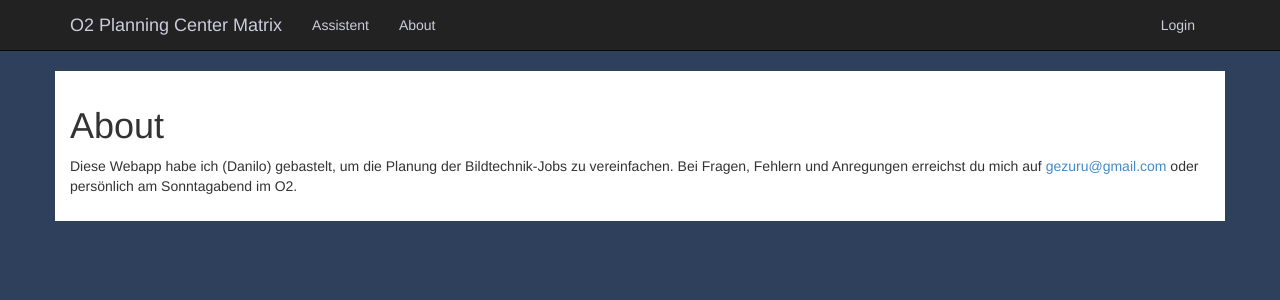
After one commit to dbrgn/pcs-matrix, a Flask app: page /about/ in a window 1280 px wide. The commit adds this page. Shown: the top 300 px of the page. Run offline with Flask 2, Linux system fonts and the light colour scheme; some libraries are stand-ins or nearby versions.

Commit message:
Added about page, tuned details

```diff
--- a/server.py
+++ b/server.py
@@ -80,7 +80,7 @@ def inject_login_status():
 ### AUTH ###
 
 
-@app.route('/login')
+@app.route('/login/')
 def login():
     """OAuth login: Obtain a request token and redirect user to authorization
     page."""
@@ -117,15 +117,15 @@ def oauth_callback():
     session['access_token_secret'] = resource_owner_secret
 
     # Redirect to home page
-    flash('Login successful.')
+    flash('Login erfolgreich.')
     return redirect(url_for('home'))
 
 
-@app.route('/logout')
+@app.route('/logout/')
 def logout():
     """Clear session."""
     session.clear()
-    flash('You were logged out.')
+    flash('Du wurdest abgemeldet.')
     return redirect(url_for('home'))
 
 
@@ -247,6 +247,12 @@ def matrix():
     return render_template('matrix.html', **context)
 
 
+@app.route('/about/', methods=['GET'])
+def about():
+    """About this webapp."""
+    return render_template('about.html')
+
+
 if __name__ == '__main__':
     if OAUTH_KEY is None:
         raise EnvironmentError('Please set OAUTH_KEY env variable.')
--- /dev/null
+++ b/templates/about.html
@@ -0,0 +1,14 @@
+{% extends 'base.html' %}
+
+{% block bodyclass %}about{% endblock %}
+
+{% block content %}
+
+    <h1>About</h1>
+
+    <p>Diese Webapp habe ich (Danilo) gebastelt, um die Planung der
+    Bildtechnik-Jobs zu vereinfachen. Bei Fragen, Fehlern und Anregungen
+    erreichst du mich auf {{ "gezuru@gmail.com"|urlize }} oder persönlich am
+    Sonntagabend im O2.</p>
+
+{% endblock %}
--- a/templates/base.html
+++ b/templates/base.html
@@ -25,9 +25,9 @@
                     </ul>
                     <ul class="nav navbar-nav navbar-right">
                         {% if is_logged_in %}
-                            <li><a href="/logout">Logout</a></li>
+                            <li><a href="/logout/">Logout</a></li>
                         {% else %}
-                            <li><a href="/login">Login</a></li>
+                            <li><a href="/login/">Login</a></li>
                         {% endif %}
                     </ul>
                 </div>
--- a/templates/step0.html
+++ b/templates/step0.html
@@ -18,7 +18,7 @@
         </div>
 
         <div class="spacer-20">
-            <input class="btn btn-primary" type="submit" value="Weiter">
+            <input class="btn btn-primary" type="submit" value="Weiter (1/3)">
         </div>
 
     </form>
--- a/templates/step1.html
+++ b/templates/step1.html
@@ -23,7 +23,7 @@
         <input type="hidden" name="end_date" value="{{ end_date }}">
 
         <div class="spacer-20">
-            <input type="submit" class="btn btn-primary" value="Weiter">
+            <input type="submit" class="btn btn-primary" value="Weiter (2/3)">
         </div>
 
     </form>
--- a/templates/step2.html
+++ b/templates/step2.html
@@ -37,7 +37,7 @@
         <input type="hidden" name="service_type" value="{{ service_type }}">
 
         <div class="spacer-20">
-            <input class="btn btn-primary" type="submit" value="Weiter">
+            <input class="btn btn-primary" type="submit" value="Weiter (3/3)">
         </div>
 
     </form>
```
Also changed, not shown: templates/home.html (+7 -1 lines).
